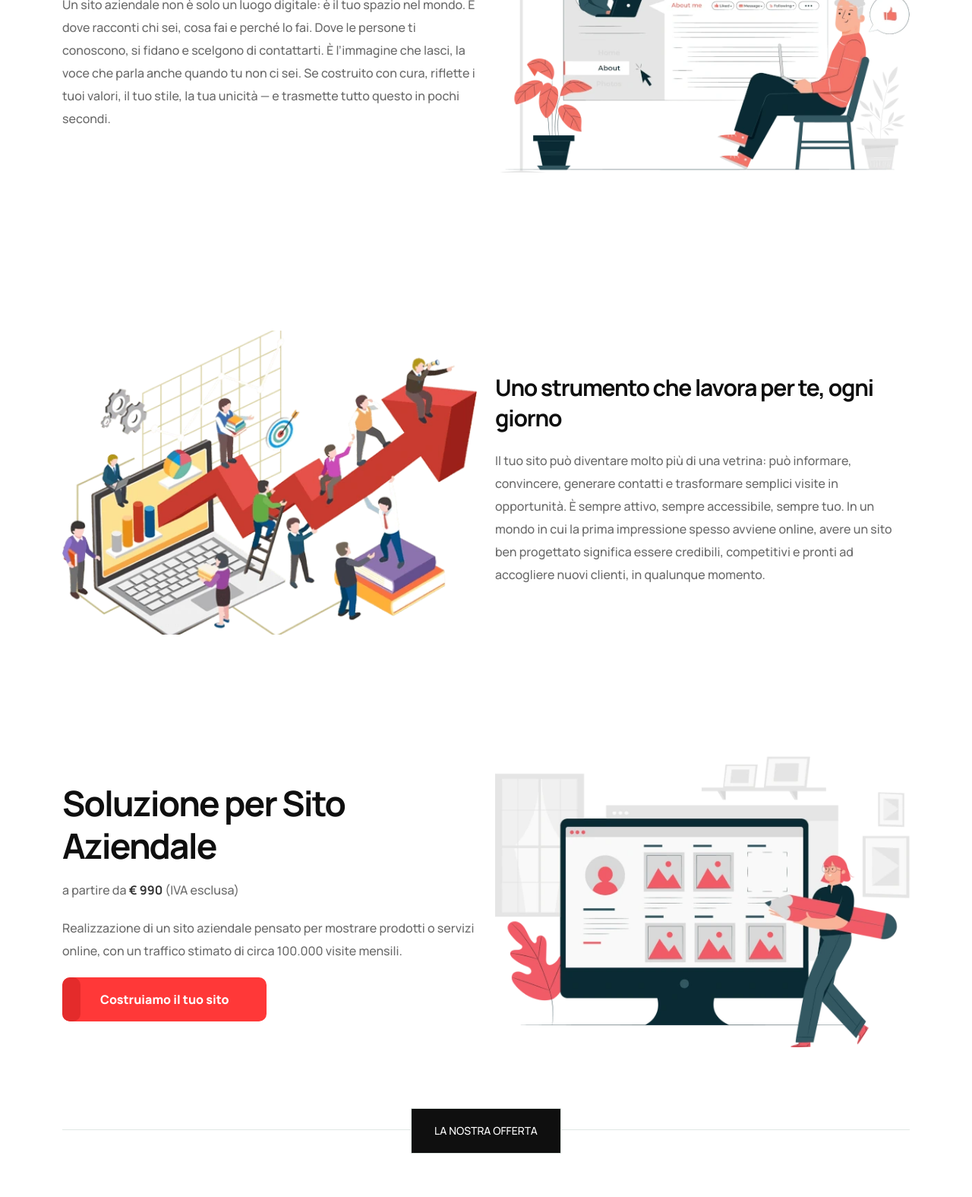
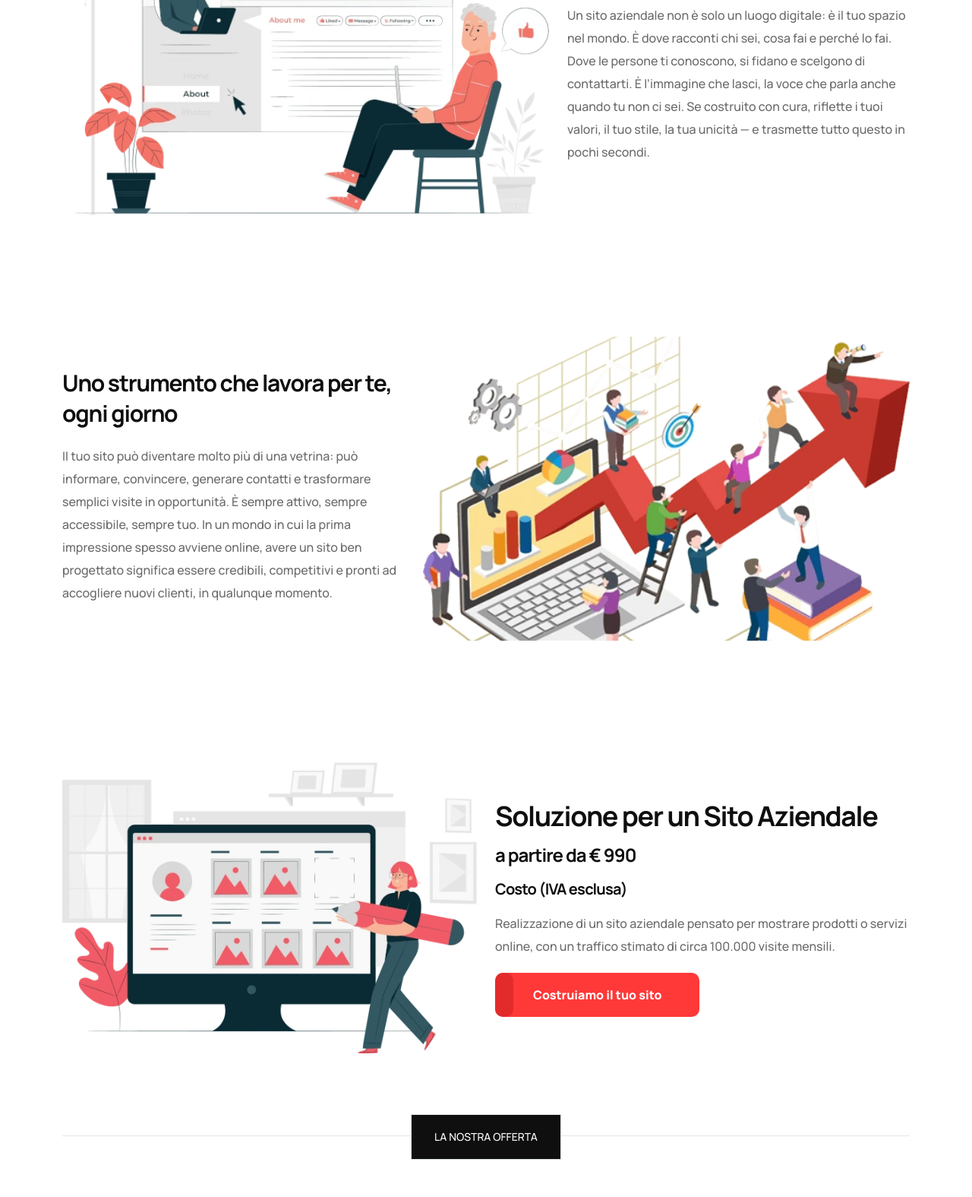
Before and after one commit to roberto-git70/Nuovo_sito_bootstrap_IMac, a plain HTML site: page aziendali.html in a window 1280 px wide. Shown: the part 693-2268 px from the top of the page at 76% size. Drawn offline with nearby package versions, Linux system fonts and the light colour scheme; no server answers; files whose address does not match are found by name.

Commit message:
Primo commit nel nuovo repository da iMac

```diff
--- a/aziendali.html
+++ b/aziendali.html
@@ -228,7 +228,7 @@
         <div class="title-outer">
             <h1 class="title">Siti Aziendali</h1>
             <ul class="page-breadcrumb">
-                <li><a href="/"">Home</a></li>
+                <li><a href="/">Home</a></li>
                 <li>Siti Aziendali</li>
             </ul>
         </div>
@@ -236,12 +236,22 @@
 </section>
 <!-- end main-content -->
 
-<!-- BLOCCO 1 -->
+
+
+        <!-- BLOCCO 1 -->
 <section class="blog-details">
   <div class="container">
     <div class="row align-items-center">
-      <!-- Colonna testo (sx desktop) -->
-      <div class="col-12 col-lg-6 order-0 order-lg-0">
+      <!-- Colonna immagine -->
+      <div class="col-12 col-lg-7 order-1 order-lg-0">
+        <div class="blog-details__left">
+          <div class="blog-details__img">
+            <img src="images/resource/img_azie_1.webp" alt="Mockup sito aziendale moderno" class="img-fluid">
+          </div>
+        </div>
+      </div>
+      <!-- Colonna testo -->
+      <div class="col-12 col-lg-5 order-0 order-lg-1">
         <div class="blog-details__right">
           <h3 class="blog-details__title">Dai forma alla tua identità</h3>
           <p class="blog-details__text-2">
@@ -250,32 +260,20 @@
             scelgono di contattarti. È l’immagine che lasci, la voce che parla anche quando tu non
             ci sei. Se costruito con cura, riflette i tuoi valori, il tuo stile, la tua unicità — e
             trasmette tutto questo in pochi secondi.
-          </p>
-        </div>
-      </div>
-      <!-- Colonna immagine (dx desktop) -->
-      <div class="col-12 col-lg-6 order-1 order-lg-1">
-        <div class="blog-details__left">
-          <div class="blog-details__img">
-            <img src="images/resource/img_azie_1.webp" alt="Mockup sito aziendale moderno" class="img-fluid">
-          </div>
         </div>
       </div>
     </div>
   </div>
+</section>
 
-  <div class="container mt-5">
+        <!-- BLOCCO 1 FINE-->
+
+        <!-- BLOCCO 2 -->
+<section class="blog-details">
+  <div class="container">
     <div class="row align-items-center">
-      <!-- Colonna immagine (sx desktop) -->
-      <div class="col-12 col-lg-6 order-1 order-lg-0">
-        <div class="blog-details__left">
-          <div class="blog-details__img">
-            <img src="images/resource/img_azie_2.webp" alt="Grafica crescita aziendale" class="img-fluid">
-          </div>
-        </div>
-      </div>
-      <!-- Colonna testo (dx desktop) -->
-      <div class="col-12 col-lg-6 order-0 order-lg-1">
+      <!-- Colonna testo -->
+      <div class="col-12 col-lg-5 order-0 order-lg-0">
         <div class="blog-details__right">
           <h3 class="blog-details__title">Uno strumento che lavora per te, ogni giorno</h3>
           <p class="blog-details__text-2">
@@ -283,44 +281,52 @@
             contatti e trasformare semplici visite in opportunità. È sempre attivo, sempre
             accessibile, sempre tuo. In un mondo in cui la prima impressione spesso avviene online,
             avere un sito ben progettato significa essere credibili, competitivi e pronti ad
-            accogliere nuovi clienti, in qualunque momento.
-          </p>
+            accogliere nuovi clienti, in qualunque momento.</p>
+        </div>
+      </div>
+      <!-- Colonna immagine -->
+      <div class="col-12 col-lg-7 order-1 order-lg-1">
+        <div class="blog-details__left">
+          <div class="blog-details__img">
+            <img src="images/resource/img_azie_2.webp" alt="Illustrazione di professionisti al lavoro" class="img-fluid">
+          </div>
         </div>
       </div>
     </div>
   </div>
 </section>
 
-<!-- BLOCCO 1 FINE-->
+<!-- BLOCCO 2 FINE-->
 
 <!-- BLOCCO 3 -->
-<section class="blog-details" aria-label="Soluzione sito aziendale su misura">
+
+<section class="blog-details">
   <div class="container">
     <div class="row align-items-center">
       <!-- Colonna immagine -->
-      <div class="features-column col-xl-6 col-lg-12 col-md-12 order-1">
+      <div class="col-xl-6 col-lg-6">
         <div class="blog-details__left">
           <div class="blog-details__img">
-            <img src="images/resource/products/img-product-aziendale.webp" alt="Mockup sito aziendale responsive" class="img-fluid" loading="lazy">
+            <img src="images/resource/products/img-product-aziendale.webp" alt="Mockup esempio sito per professionisti" class="img-fluid">
           </div>
         </div>
       </div>
-
       <!-- Colonna testo -->
-      <div class="col-lg-6 col-xl-6 order-0">
+      <div class="col-lg-6 col-xl-6 product-info">
         <div class="product-details__top">
-          <h2 class="product-details__title">Soluzione per Sito Aziendale</h2>
-          <p class="product-details__price">a partire da <strong>€ 990</strong> (IVA esclusa)</p>
+          <h3 class="product-details__title">Soluzione per un Sito Aziendale</h3>
+          <h4 class="product-details__title">a partire da € 990</h4>
+          <h6>Costo (IVA esclusa)</h6>
         </div>
         <div class="product-details__content">
-          <p>Realizzazione di un sito aziendale pensato per mostrare prodotti o servizi online, con un traffico stimato di circa 100.000 visite mensili.</p>
+          <p class="product-details__content-text1">
+            Realizzazione di un sito aziendale pensato per mostrare prodotti o servizi online, con un traffico stimato di circa 100.000 visite mensili.
+          </p>
         </div>
 
         <!-- Pulsanti -->
         <div class="product-details__buttons d-flex gap-3 mt-3">
-          <a href="mailto:info@soluzioniwebdesign.com?subject=Richiesta%20informazioni%20per%20sito%20aziendale"
-             class="theme-btn btn-style-one"
-             aria-label="Richiedi informazioni per sito aziendale">
+          <a href="mailto:info@soluzioniwebdesign.com?subject=Richiesta%20informazioni%20per%20sito%20professionisti" class="theme-btn btn-style-one">
             <span class="btn-title">Costruiamo il tuo sito</span>
           </a>
         </div>
```
Also changed, not shown: index.html (+1 -1 lines).
